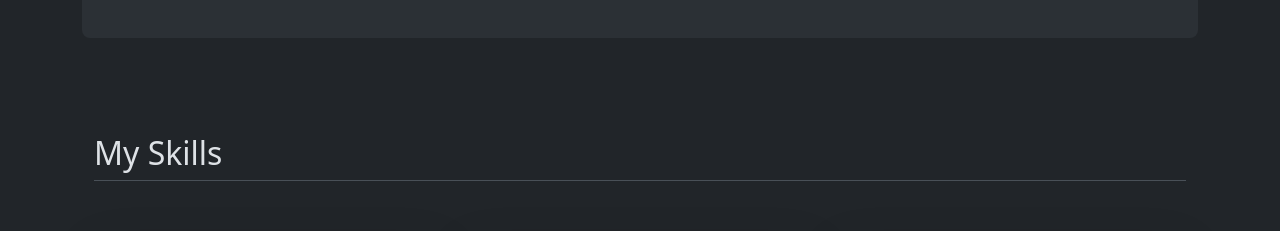
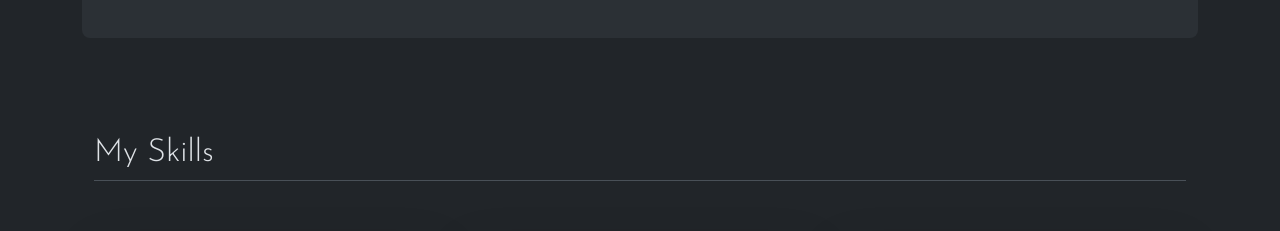
Before and after one commit to Jake-Ryan-McDaniel/Personal-Site, a plain HTML site: page index.html in a window 1280 px wide. Shown: the part 820-1051 px from the top of the page. Drawn offline with nearby package versions, Linux system fonts and the light colour scheme; a web font is replaced by a local one.

Commit message:
Update index.html

```diff
--- a/index.html
+++ b/index.html
@@ -70,7 +70,7 @@
         <!-- Skill Section -->
         <section>
             <div class="container px-4 py-5" id="custom-cards">
-                <h2 class="pb-2 border-bottom">My Skills</h2>
+                <h2 class="pb-2 border-bottom subtitle">My Skills</h2>
 
                 <div class="row row-cols-1 row-cols-lg-3 align-items-stretch g-4 py-5">
                   <div class="col">
```
